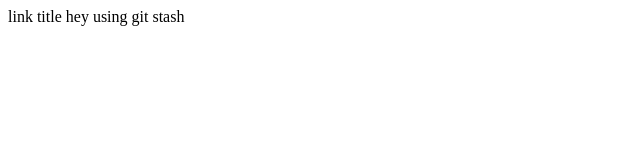
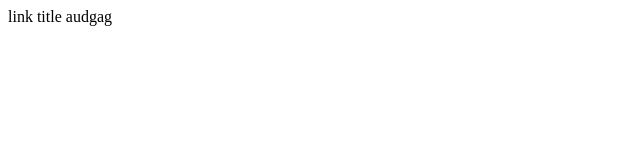
Before and after one commit to Sateesh0711/splitmat_git, a plain HTML site: page index.html in a window 1280 px wide. Shown: the full height of the page, 0-640 px from the left. Drawn offline with Linux system fonts and the light colour scheme.

Commit message:
added to feature branch

```diff
--- a/index.html
+++ b/index.html
@@ -9,5 +9,4 @@
 </head>
 <body>
  <link rel="stylesheet" href="">
-</body>
-hey using git stash
+audgag
```
